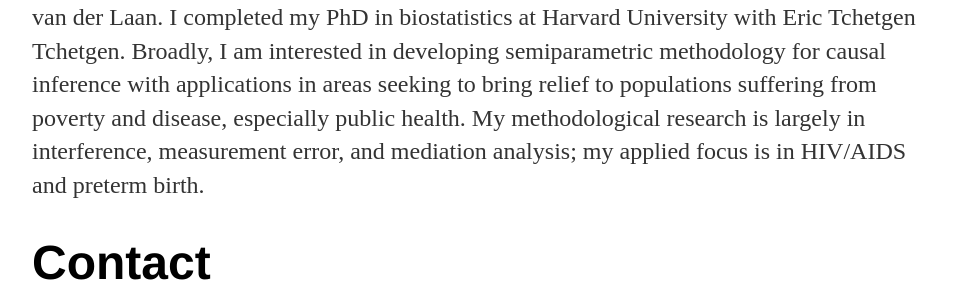
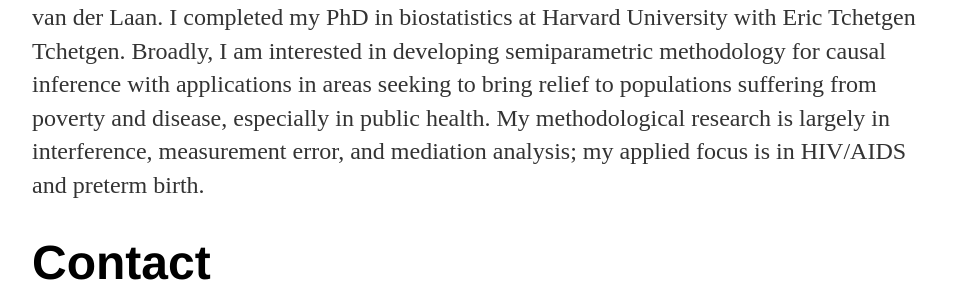
Before and after one commit to calebhmiles/calebhmiles.github.io, a Jekyll site: the page built from about/index.md, in a window 1280 px wide. Shown: the part 230-530 px from the top of the page, without its empty margins (160-1119 px from the left). Built offline with Jekyll 4.4.1, drawn with Linux system fonts in a browser that asks for light colours; our own code applies the rules of GitHub Pages for plain Markdown files; some of the changed text lies outside the part shown.

Commit message:
Update index.md

```diff
--- a/about/index.md
+++ b/about/index.md
@@ -5,7 +5,7 @@
 # About
 
 <div class="blurb">
-	<p>I am a postdoctoral fellow in the Group in Biostatistics at UC Berkeley working with Mark van der Laan. I completed my PhD in biostatistics at Harvard University with Eric Tchetgen Tchetgen. Broadly, I am interested in developing semiparametric methodology for causal inference with applications in areas seeking to bring relief to populations suffering from poverty and disease, especially public health. My methodological research is largely in interference, measurement error, and mediation analysis; my applied focus is in HIV/AIDS and preterm birth.</p>
+	<p>I am a postdoctoral fellow in the Group in Biostatistics at UC Berkeley working with Mark van der Laan. I completed my PhD in biostatistics at Harvard University with Eric Tchetgen Tchetgen. Broadly, I am interested in developing semiparametric methodology for causal inference with applications in areas seeking to bring relief to populations suffering from poverty and disease, especially in public health. My methodological research is largely in interference, measurement error, and mediation analysis; my applied focus is in HIV/AIDS and preterm birth.</p>
 </div><!-- /.blurb -->
 
 # Contact
```
